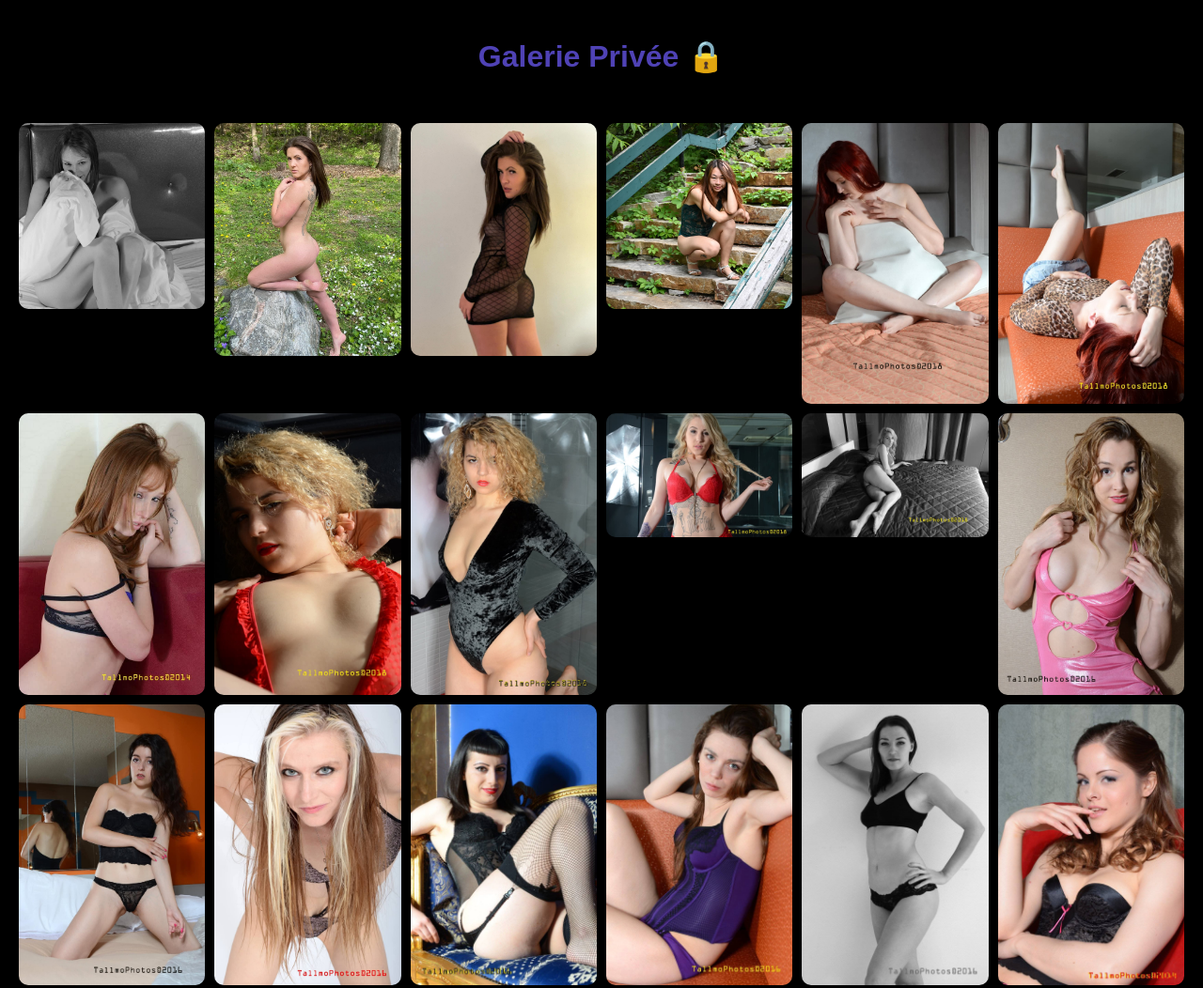
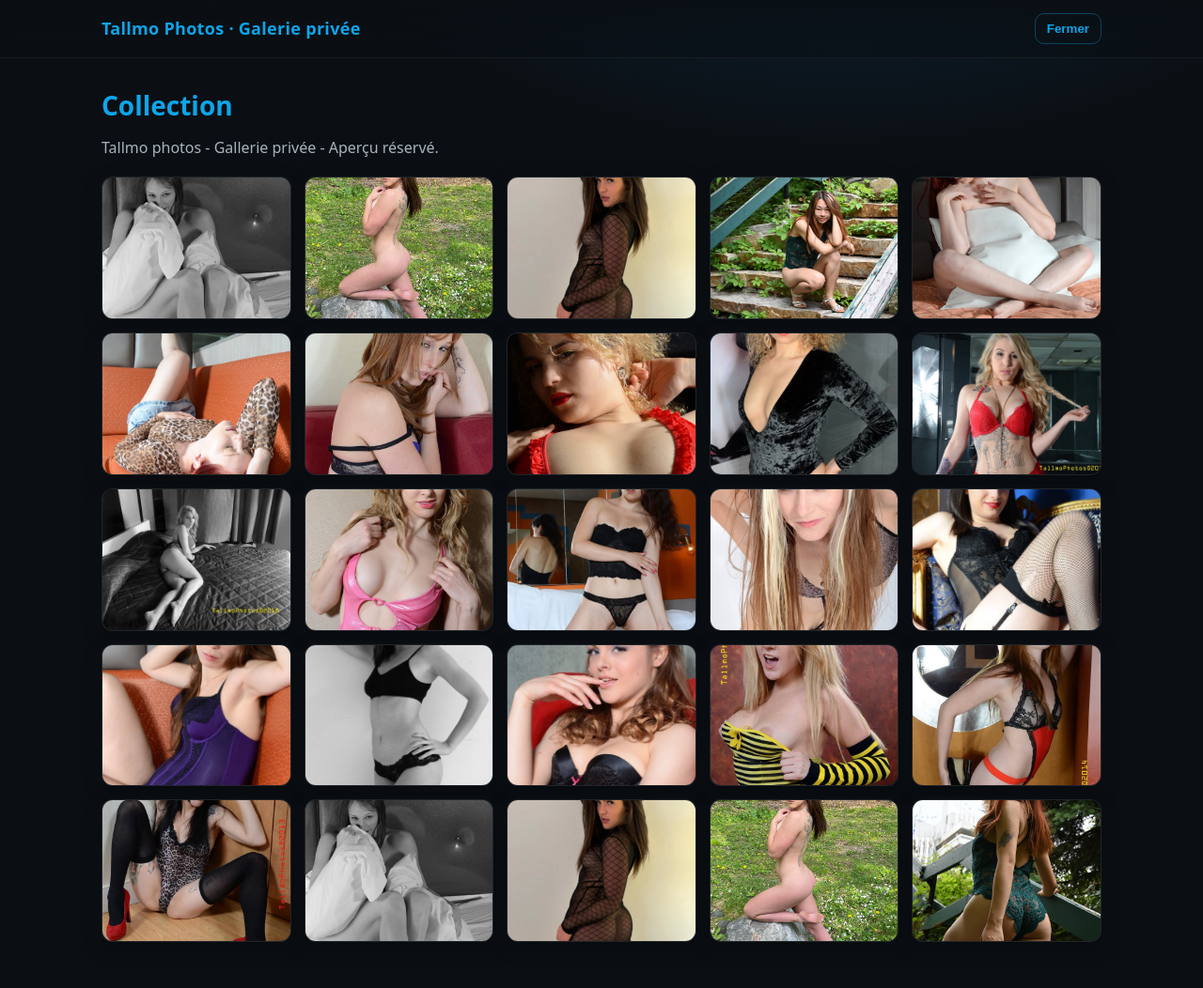
Before and after one commit to EpicsPhotos/tallmo_photos, a plain HTML site: page medias.html in a window 1280 px wide. Shown: the top 1052 px of the page at 94% size. Drawn offline with Linux system fonts and the light colour scheme.

Commit message:
Add files via upload

```diff
--- a/medias.html
+++ b/medias.html
@@ -1,86 +1,84 @@
-
 <!DOCTYPE html>
 <html lang="fr">
 <head>
   <meta charset="UTF-8" />
-  <title>Galerie privée</title>
-  <meta name="viewport" content="width=device-width, initial-scale=1.0" />
+  <title>Galerie privée – Tallmo Photos</title>
+  <meta name="viewport" content="width=device-width, initial-scale=1" />
   <style>
-    body {
-      margin: 0;
-      font-family: Arial, sans-serif;
-      background: #000;
-      color: white;
-      text-align: center;
+    :root{
+      --ocean:#0ea5e9;
+      --bg:#0b0f13;
+      --card:#12171d;
+      --muted:#a8b3bd;
+      --radius:12px;
+      --shadow:0 6px 20px rgba(0,0,0,.25);
     }
-    h1 {
-      padding: 20px;
-      font-size: 2em;
-      color: #4F42B5;
+    * { box-sizing:border-box; }
+    body{
+      margin:0;
+      font: 400 16px/1.6 system-ui, sans-serif;
+      color:var(--ocean);
+      background:radial-gradient(1200px 600px at 70% -10%, #0c2336 0%, var(--bg) 45%);
     }
-    .gallery {
-      display: grid;
-      grid-template-columns: repeat(auto-fit, minmax(180px, 1fr));
-      gap: 10px;
-      padding: 10px 20px;
+    header{
+      position:sticky; top:0; z-index:20;
+      backdrop-filter:saturate(140%) blur(6px);
+      background:linear-gradient(180deg, rgba(11,15,19,.9), rgba(11,15,19,.6));
+      border-bottom:1px solid rgba(255,255,255,.06);
     }
-    .gallery img, .gallery video {
-      width: 100%;
-      border-radius: 10px;
-      user-select: none;
-      -webkit-user-drag: none;
-      pointer-events: none;
-    }
-    video {
-      max-height: 300px;
-    }
+    .bar{max-width:1100px; margin:0 auto; padding:14px 18px; display:flex; align-items:center; gap:12px;}
+    .brand{margin:0; font-weight:650; letter-spacing:.3px; font-size:18px; color:var(--ocean);}
+    .spacer{ flex:1; }
+    .btn{border:1px solid rgba(14,165,233,.35); background:transparent; color:var(--ocean); padding:8px 12px; border-radius:10px; cursor:pointer; transition:.2s ease; font-weight:600;}
+    .btn:hover{ border-color:var(--ocean); box-shadow:0 0 0 3px rgba(14,165,233,.15); }
+    h1{max-width:1100px; margin:28px auto 10px; padding:0 18px; font-size:28px; font-weight:700; color:var(--ocean);}
+    p.lead{max-width:1100px; margin:0 auto 18px; padding:0 18px; color:var(--muted);}
+    .gallery{max-width:1100px; margin:0 auto 36px; padding:0 18px 36px; display:grid; gap:14px; grid-template-columns:repeat(auto-fill, minmax(200px,1fr));}
+    figure{margin:0; background:var(--card); border-radius:var(--radius); overflow:hidden; border:1px solid rgba(255,255,255,.06); box-shadow:var(--shadow);}
+    .media{width:100%; height:100%; aspect-ratio:4/3; object-fit:cover; display:block;}
   </style>
   <script>
-    document.addEventListener('contextmenu', event => event.preventDefault());
-    document.addEventListener('dragstart', event => event.preventDefault());
-    document.addEventListener('selectstart', event => event.preventDefault());
+    addEventListener('contextmenu', e => e.preventDefault());
+    addEventListener('dragstart',   e => e.preventDefault());
+    addEventListener('selectstart', e => e.preventDefault());
   </script>
-
-<style>
-  .gallery img:hover {
-    transform: scale(1.8);
-    transition: transform 0.3s ease;
-    z-index: 1000;
-    position: relative;
-  }
-</style>
-
 </head>
 <body>
-
-
-  <h1>Galerie Privée 🔒</h1>
-  <div class="gallery">
-    <img src="image1.jpg" alt="image 1" />
-<img src="image2.jpg" alt="image 2" />
-<img src="image3.jpg" alt="image 3" />
-<img src="image4.jpg" alt="image 4" />
-<img src="image5.jpg" alt="image 5" />
-<img src="image6.jpg" alt="image 6" />
-<img src="image7.jpg" alt="image 7" />
-<img src="image8.jpg" alt="image 8" />
-<img src="image9.jpg" alt="image 9" />
-<img src="image10.jpg" alt="image 10" />
-<img src="image11.jpg" alt="image 11" />
-<img src="image12.jpg" alt="image 12" />
-<img src="image13.jpg" alt="image 13" />
-<img src="image14.jpg" alt="image 14" />
-<img src="image15.jpg" alt="image 15" />
-<img src="image16.jpg" alt="image 16" />
-<img src="image17.jpg" alt="image 17" />
-<img src="image18.jpg" alt="image 18" />
-<img src="image19.jpg" alt="image 19" />
-<img src="image20.jpg" alt="image 20" />
-<img src="image21.jpg" alt="image 21" />
-<img src="image22.jpg" alt="image 22" />
-<img src="image23.jpg" alt="image 23" />
-<img src="image24.jpg" alt="image 24" />
-<img src="image25.jpg" alt="image 25" />’
-  </div>
+  <header>
+    <div class="bar">
+      <h2 class="brand">Tallmo Photos · Galerie privée</h2>
+      <div class="spacer"></div>
+      <button class="btn" onclick="window.close()">Fermer</button>
+    </div>
+  </header>
+  <h1>Collection</h1>
+  <p class="lead">Tallmo photos - Gallerie privée - Aperçu réservé.</p>
+  <main class="gallery">
+    <figure><img class="media" src="image1.jpg" alt="Image 1"></figure>
+    <figure><img class="media" src="image2.jpg" alt="Image 2"></figure>
+    <figure><img class="media" src="image3.jpg" alt="Image 3"></figure>
+    <figure><img class="media" src="image4.jpg" alt="Image 4"></figure>
+    <figure><img class="media" src="image5.jpg" alt="Image 5"></figure>
+    <figure><img class="media" src="image6.jpg" alt="Image 6"></figure>
+    <figure><img class="media" src="image7.jpg" alt="Image 7"></figure>
+    <figure><img class="media" src="image8.jpg" alt="Image 8"></figure>
+    <figure><img class="media" src="image9.jpg" alt="Image 9"></figure>
+    <figure><img class="media" src="image10.jpg" alt="Image 10"></figure>
+    <figure><img class="media" src="image11.jpg" alt="Image 11"></figure>
+    <figure><img class="media" src="image12.jpg" alt="Image 12"></figure>
+    <figure><img class="media" src="image13.jpg" alt="Image 13"></figure>
+    <figure><img class="media" src="image14.jpg" alt="Image 14"></figure>
+    <figure><img class="media" src="image15.jpg" alt="Image 15"></figure>
+    <figure><img class="media" src="image16.jpg" alt="Image 16"></figure>
+    <figure><img class="media" src="image17.jpg" alt="Image 17"></figure>
+    <figure><img class="media" src="image18.jpg" alt="Image 18"></figure>
+    <figure><img class="media" src="image19.jpg" alt="Image 19"></figure>
+    <figure><img class="media" src="image20.jpg" alt="Image 20"></figure>
+    <figure><img class="media" src="image21.jpg" alt="Image 21"></figure>
+    <figure><img class="media" src="image22.jpg" alt="Image 22"></figure>
+    <figure><img class="media" src="image23.jpg" alt="Image 23"></figure>
+    <figure><img class="media" src="image24.jpg" alt="Image 24"></figure>
+    <figure><img class="media" src="image25.jpg" alt="Image 25"></figure>
+  </main>
 </body>
 </html>
```
